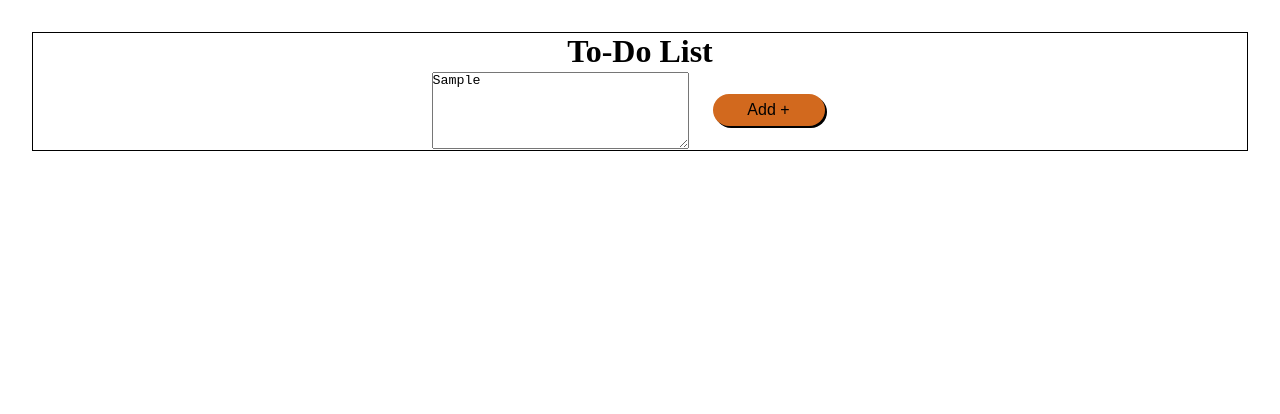
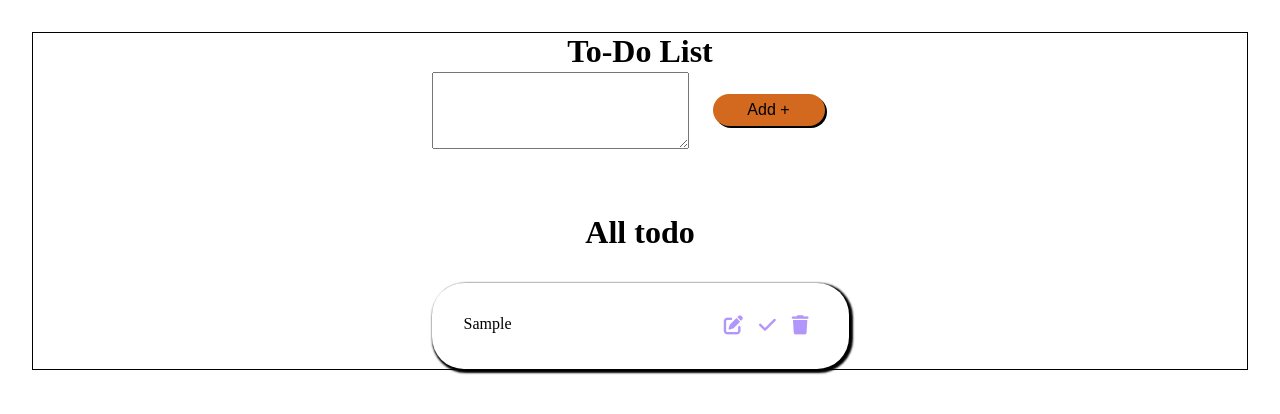
Before and after one commit to Ashutoshbishtt/FrontendGoal, a plain HTML site: page MachineCoding/To-Do-List/index.html in a window 1280 px wide. Both pictures are taken after typing "Sample" into the empty fields and a click on the button "Add +". Drawn offline with Linux system fonts and the light colour scheme.

Commit message:
Compeltely Implemented the add and delete functuinaity in the todo list!

```diff
--- a/MachineCoding/To-Do-List/app.js
+++ b/MachineCoding/To-Do-List/app.js
@@ -0,0 +1,122 @@
+/* <div class="singleTodo">
+            <div class="text">
+              text Lorem, ipsum dolor sit amet consectetur adipisicing elit.
+              Rerum, aliquam.
+            </div>
+            <div class="editButtons">
+              <div class="add">
+                <i class="fas fa-edit" style="color: #b197fc"></i>
+              </div>
+              <div class="completed">
+                <i class="fa-solid fa-check" style="color: #b197fc"></i>
+                 <i class="fa-solid fa-x" style="color: #B197FC;"></i>
+              </div>
+              <div class="delete">
+                <i class="fa-solid fa-trash" style="color: #b197fc"></i>
+              </div>
+            </div>
+          </div> */
+
+const wrapper = document.getElementById("todoContainer");
+const addButton = document.getElementById("addButton");
+const inputText = document.getElementById("inputFiled");
+
+let todoList = [];
+
+document.addEventListener("DOMContentLoaded", (e) => {
+  const todoItems = JSON.parse(localStorage.getItem("todoList"));
+  console.log(todoItems);
+  todoList = todoItems === null ? [] : todoItems;
+  todoItems?.forEach((todo) => {
+    displayTodo(todo);
+  });
+});
+
+addButton.addEventListener("click", (e) => {
+  let text = inputText.value;
+  let newTodo;
+  if (text.trim().length !== 0) {
+    newTodo = { todoText: text, completed: false, _id: Date.now() };
+    todoList.push(newTodo);
+  } else {
+    return;
+  }
+
+  inputText.value = "";
+
+  localStorage.setItem("todoList", JSON.stringify(todoList));
+
+  displayTodo(newTodo);
+});
+
+function displayTodo(todo) {
+  let singleTodo = document.createElement("div");
+  singleTodo.setAttribute("class", "singleTodo");
+
+  // Text container
+  let text = document.createElement("div");
+  text.setAttribute("class", "text");
+  text.innerText = todo?.todoText;
+  singleTodo.appendChild(text);
+
+  // Edit buttons container
+  let editButtons = document.createElement("div");
+  editButtons.setAttribute("class", "editButtons");
+
+  // Edit button
+  let add = document.createElement("div");
+  add.setAttribute("class", "add");
+
+  let editIcon = document.createElement("i");
+  editIcon.setAttribute("class", "fas fa-edit");
+  editIcon.setAttribute("style", "color:#b197fc");
+  add.appendChild(editIcon);
+  editButtons.appendChild(add);
+
+  // Completed button
+  let completed = document.createElement("div");
+  completed.setAttribute("class", "completed");
+
+  let completeIcon = document.createElement("i");
+  completeIcon.setAttribute(
+    "class",
+    todo.completed === false ? "fa-solid fa-check" : "fa-solid fa-x"
+  );
+  completeIcon.setAttribute("style", "color:#b197fc");
+  completed.appendChild(completeIcon);
+  editButtons.appendChild(completed);
+
+  // Delete button
+  let deleteDiv = document.createElement("div");
+  deleteDiv.setAttribute("class", "delete");
+
+  deleteDiv.addEventListener("click", function () {
+    deleteTodo.apply(todo);
+  });
+
+  let deleteIcon = document.createElement("i");
+  deleteIcon.setAttribute("class", "fa-solid fa-trash");
+  deleteIcon.setAttribute("style", "color:#b197fc");
+  deleteDiv.appendChild(deleteIcon);
+  editButtons.appendChild(deleteDiv);
+
+  // Append editButtons to singleTodo
+  singleTodo.appendChild(editButtons);
+
+  // Append singleTodo to wrapper
+  wrapper.appendChild(singleTodo);
+}
+
+function deleteTodo() {
+  newList = todoList.filter((todo) => {
+    return todo._id !== this._id;
+  });
+
+  localStorage.setItem("todoList", JSON.stringify(newList));
+  wrapper.innerHTML = "";
+  todoList = newList;
+
+  todoList.forEach((e) => {
+    displayTodo(e);
+  });
+}
--- a/MachineCoding/To-Do-List/index.html
+++ b/MachineCoding/To-Do-List/index.html
@@ -4,6 +4,13 @@
     <meta charset="UTF-8" />
     <meta name="viewport" content="width=device-width, initial-scale=1.0" />
     <title>To-Do List</title>
+    <link
+      rel="stylesheet"
+      href="https://cdnjs.cloudflare.com/ajax/libs/font-awesome/6.7.1/css/all.min.css"
+      integrity="sha512-5Hs3dF2AEPkpNAR7UiOHba+lRSJNeM2ECkwxUIxC1Q/FLycGTbNapWXB4tP889k5T5Ju8fs4b1P5z/iB4nMfSQ=="
+      crossorigin="anonymous"
+      referrerpolicy="no-referrer"
+    />
     <link rel="stylesheet" href="style.css" />
   </head>
   <body>
@@ -12,12 +19,13 @@
 
       <div class="container">
         <div class="inputContainer">
-          <textarea type="text" rows="5" cols="30"></textarea
-          ><span class="span"><button class="button">Add +</button></span>
+          <textarea id="inputFiled" type="text" rows="5" cols="30"></textarea
+          ><span class="span"
+            ><button class="button" id="addButton">Add +</button></span
+          >
         </div>
-        <div class="todoContainer">
-          <div class="singleTodo">
-          </div>
+        <div class="todoContainer" id="todoContainer">
+          <h1 class="containerHeading">All todo</h1>
         </div>
       </div>
     </div>
--- a/MachineCoding/To-Do-List/style.css
+++ b/MachineCoding/To-Do-List/style.css
@@ -34,6 +34,45 @@
   margin: 1rem;
   border: none;
   border-radius: 2rem;
-  box-shadow: 2px 2px ;
+  box-shadow: 2px 2px;
   background-color: chocolate;
 }
+
+.containerHeading {
+  text-align: center;
+  margin-bottom: 2rem;
+}
+
+.todoContainer {
+  margin-top: 4rem;
+}
+
+.text {
+  margin-right: 4rem;
+}
+
+.textLine {
+  margin-right: 4rem;
+  text-decoration: line-through;
+}
+
+.singleTodo {
+  box-shadow: 2px 2px 2px 2px;
+  border-radius: 2rem;
+  display: flex;
+  justify-content: space-between;
+  padding: 2rem;
+}
+
+.editButtons {
+  display: flex;
+  align-items: center;
+  justify-content: center;
+}
+
+.editButtons > div {
+  margin: 0 0.2rem;
+  padding: 0 0.3rem;
+  border-radius: 1rem;
+  font-size: larger;
+}
```
